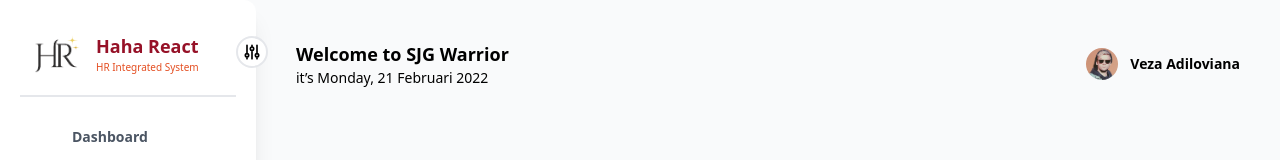
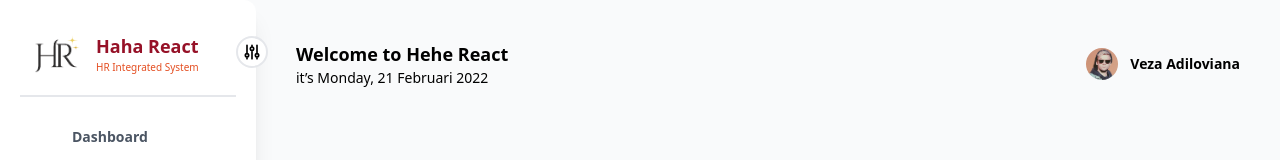
Before and after one commit to vezaadiloviana/react-project, a React (Create React App) app: page /home in a window 1280 px wide. Shown: the top 160 px of the page. Built offline with nearby package versions, Linux system fonts and the light colour scheme; some icons are missing.

Commit message:
update header

```diff
--- a/src/Components/Header/index.js
+++ b/src/Components/Header/index.js
@@ -5,7 +5,7 @@
   return (
     <div className='flex items-center justify-between'>
         <div>
-            <h1 className='text-lg font-semibold'>Welcome to SJG Warrior</h1>
+            <h1 className='text-lg font-semibold'>Welcome to Hehe React</h1>
             <p className='text-sm'>it’s Monday, 21 Februari 2022</p>
         </div>
         <div className='flex items-center gap-3'>
--- a/src/Components/Sidebar/index.js
+++ b/src/Components/Sidebar/index.js
@@ -6,13 +6,13 @@
 
 const Sidebar = ({ theme }) => {
   const [open, setOpen] = useState(true);
-  const Menus = [
-    { title: "Home", src: "ant-design:home-outlined", link: "/dashboard" },
-    { title: "Product", src: "bx:box", link: "/product" },
-    { title: "Reporting ", src: "ant-design:pie-chart-outlined", link: "/reporting",},
-    { title: "Setting", src: "ant-design:setting-outlined", link: "/setting" },
-  ];
-  const [show, setShow] = useState(false);
+  // const Menus = [
+  //   { title: "Home", src: "ant-design:home-outlined", link: "/dashboard" },
+  //   { title: "Product", src: "bx:box", link: "/product" },
+  //   { title: "Reporting ", src: "ant-design:pie-chart-outlined", link: "/reporting",},
+  //   { title: "Setting", src: "ant-design:setting-outlined", link: "/setting" },
+  // ];
+  // const [show, setShow] = useState(false);
   const [openDropdown, setOpenDropdown] = useState(false);
 
   const handleDropdown = () => {
```
